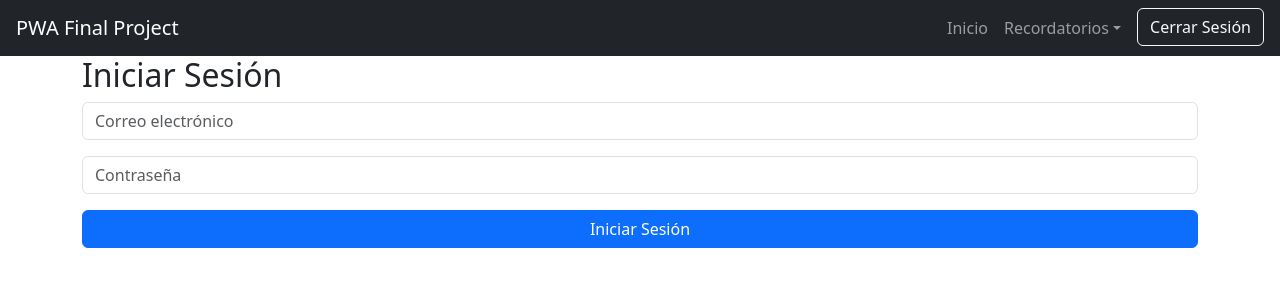
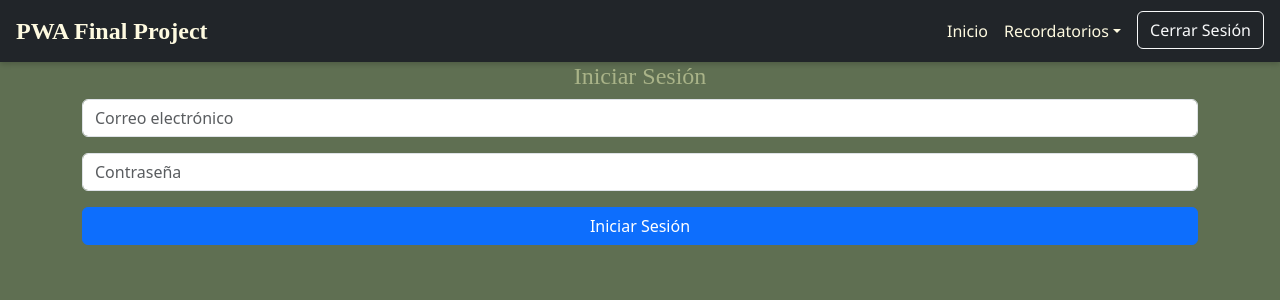
Before and after one commit to EuguiMarioTomas/final-pwa-25-fe, a React (Vite) app: page /home in a window 1280 px wide. Shown: the top 300 px of the page. Built offline with nearby package versions, Linux system fonts and the light colour scheme; no server answers; sample sign-in values are in the browser's storage.

Commit message:
feat: agregar estilos css

```diff
--- a/src/index.css
+++ b/src/index.css
@@ -1,60 +1,205 @@
-/* :root {
-  font-family: system-ui, Avenir, Helvetica, Arial, sans-serif;
-  line-height: 1.5;
-  font-weight: 400;
-
-  color-scheme: light dark;
-  color: rgba(255, 255, 255, 0.87);
-  background-color: #242424;
-
-  font-synthesis: none;
-  text-rendering: optimizeLegibility;
-  -webkit-font-smoothing: antialiased;
-  -moz-osx-font-smoothing: grayscale;
-} */
-
-a {
-  font-weight: 500;
-  color: #646cff;
-  text-decoration: inherit;
-}
-a:hover {
-  color: #535bf2;
+body{
+  background-color: #5F6F52;
 }
 
-h1 {
-  font-size: 3.2em;
-  line-height: 1.1;
+h1{
+  color: #5F6F52;
+  font-weight: bold;
+  font-size: 2.5rem;
+  font-family: cursive;
+  display: flex;
+  flex-direction: row;
+  justify-content: center;
+}
+h2{
+  font-family:cursive;
+  display: flex;
+  flex-direction: row;
+  justify-content: center;
+  color: #A9B388;
+  font-weight: 500;
+  font-size: 1.5rem;
+}
+.btn-custom{
+  background-color: #5F6F52;
+  color: #FEFAE0;
+  border: none;
+  padding: 10px 20px;
+  font-weight: 500;
+  border-radius: 8px;
+  transition: background-color 0.3s ease, transform 0.2s ease;
+}
+.btn-custom:hover {
+  background-color: #A9B388;
+  transform: scale(1.03);
 }
 
-button {
-  border-radius: 8px;
-  border: 1px solid transparent;
-  padding: 0.6em 1.2em;
-  font-size: 1em;
-  font-weight: 500;
-  font-family: inherit;
-  background-color: #1a1a1a;
-  cursor: pointer;
-  transition: border-color 0.25s;
+.reminder-card {
+  border: 2px solid #B99470;
+  background-color: #252525;
+  transition: transform 0.2s ease, box-shadow 0.2s ease;
 }
-button:hover {
-  border-color: #646cff;
-}
-button:focus,
-button:focus-visible {
-  outline: 4px auto -webkit-focus-ring-color;
+.reminder-card:hover {
+  transform: scale(1.03);
+  box-shadow: 0 6px 15px rgba(0, 0, 0, 0.1);
+  border-color: #A9B388;
 }
 
-@media (prefers-color-scheme: light) {
-  :root {
-    color: #213547;
-    background-color: #ffffff;
-  }
-  a:hover {
-    color: #747bff;
-  }
-  button {
-    background-color: #f9f9f9;
-  }
+/*NavBar*/
+.navbar {
+  background-color: #FEFAE0;
+  box-shadow: 0 2px 6px rgba(0, 0, 0, 0.2);
+  font-family: 'Segoe UI', sans-serif;
 }
+
+.navbar-brand {
+  font-weight: bold;
+  color: #FEFAE0;
+  transition: color 0.3s ease;
+  font-family:cursive;
+  font-size: 1.5rem;
+}
+
+.navbar-brand:hover {
+  color: #A9B388;
+}
+
+.nav-link {
+  color: #FEFAE0;
+  transition: color 0.2s ease;
+}
+
+.nav-link:hover,
+.dropdown-item:hover {
+  color: #B99470 !important;
+}
+
+.dropdown-menu {
+  background-color: #FEFAE0;
+  border: none;
+  box-shadow: 0 4px 8px rgba(0,0,0,0.15);
+}
+
+.dropdown-item {
+  color: #A9B388 !important;
+  transition: background-color 0.2s ease;
+}
+
+.dropdown-item:hover {
+  background-color: #A9B388 !important;
+  color: #ffffff !important;
+}
+
+.navbar-toggler {
+  border-color: #FEFAE0;
+}
+
+/*Register & Login page*/
+.register-container {
+  background-color: #FEFAE0;
+  padding: 2.5rem;
+  max-width: 500px;
+  margin: 0 auto;
+  border-radius: 12px;
+  box-shadow: 0 0 12px rgba(0, 0, 0, 0.1);
+}
+.login-container {
+  background-color: #FEFAE0;
+  padding: 2.5rem;
+  max-width: 500px;
+  margin: 0 auto;
+  border-radius: 12px;
+  box-shadow: 0 0 12px rgba(0, 0, 0, 0.1);
+}
+/*HOME PAGE*/
+ .homepage-container{
+  background-color: #FEFAE0;
+  padding: 2rem;
+  border-radius: 12px;
+ }
+.no-reminders {
+  color: #252525;
+  font-style: italic;
+}
+.tutorial-box{
+  background-color: #5F6F52;
+  border-left: 5px solid #A9B388;
+}
+
+/* Create Reminder */
+.create-reminder-container {
+  background-color: #FEFAE0;
+  padding: 2rem;
+  border-radius: 12px;
+  max-width: 700px;
+  margin: 1rem auto;
+}
+
+.reminder-form .form-control, .reminder-form .form-select{
+  border: 2px solid #A9B388;
+  border-radius: 8px;
+  transition: border-color 0.3s ease, box-shadow 0.3s ease;
+}
+.reminder-form .form-control:focus,
+.reminder-form .form-select:focus {
+  border-color: #5F6F52;
+  box-shadow: 0 0 0 0.2rem rgba(95, 111, 82, 0.25);
+}
+
+/*Edit Reminders*/
+.edit-reminder-container {
+  background-color: #FEFAE0;
+  padding: 2rem;
+  border-radius: 12px;
+  max-width: 700px;
+  margin: 1rem auto;
+}
+
+/*My Reminders*/
+.my-reminders-container {
+  background-color: #FEFAE0;
+  padding: 2rem;
+  border-radius: 12px;
+  margin: 1rem auto;
+}
+
+
+/*Reminder Archived*/
+.archived-reminders-container {
+  background-color: #FEFAE0;
+  padding: 2rem;
+  margin: 1rem auto;
+  border-radius: 12px;
+}
+
+.archived-reminder-card {
+  background-color: #fdfdfd;
+  border: 2px dashed #A9B388;
+  border-radius: 10px;
+  transition: transform 0.2s ease, box-shadow 0.3s ease;
+  opacity: 0.85;
+}
+.archived-reminder-card:hover {
+  transform: translateY(-4px);
+  box-shadow: 0 4px 12px rgba(0, 0, 0, 0.08);
+  opacity: 1;
+}
+
+
+/*Shared reminders*/
+.shared-reminders-container {
+  background-color: #FEFAE0;
+  padding: 2rem;
+  margin: 1rem auto;
+  border-radius: 12px;
+}
+.shared-reminder-card {
+  background-color: #fff;
+  border: 2px solid #B99470;
+  border-radius: 10px;
+  transition: transform 0.2s ease, box-shadow 0.3s ease;
+}
+.shared-reminder-card:hover {
+  transform: scale(1.05);
+  box-shadow: 0 6px 12px rgba(0, 0, 0, 0.08);
+}
```
